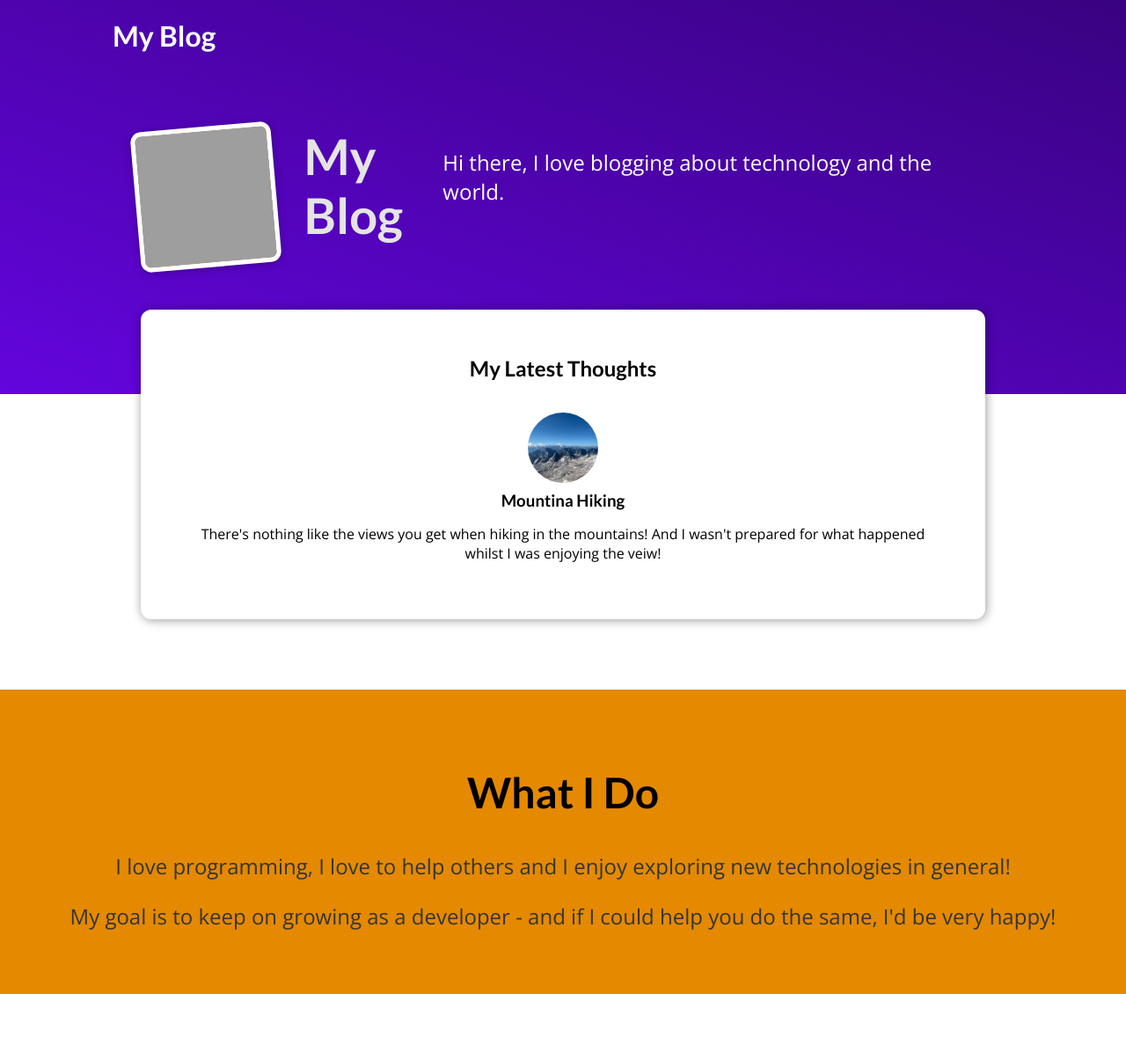
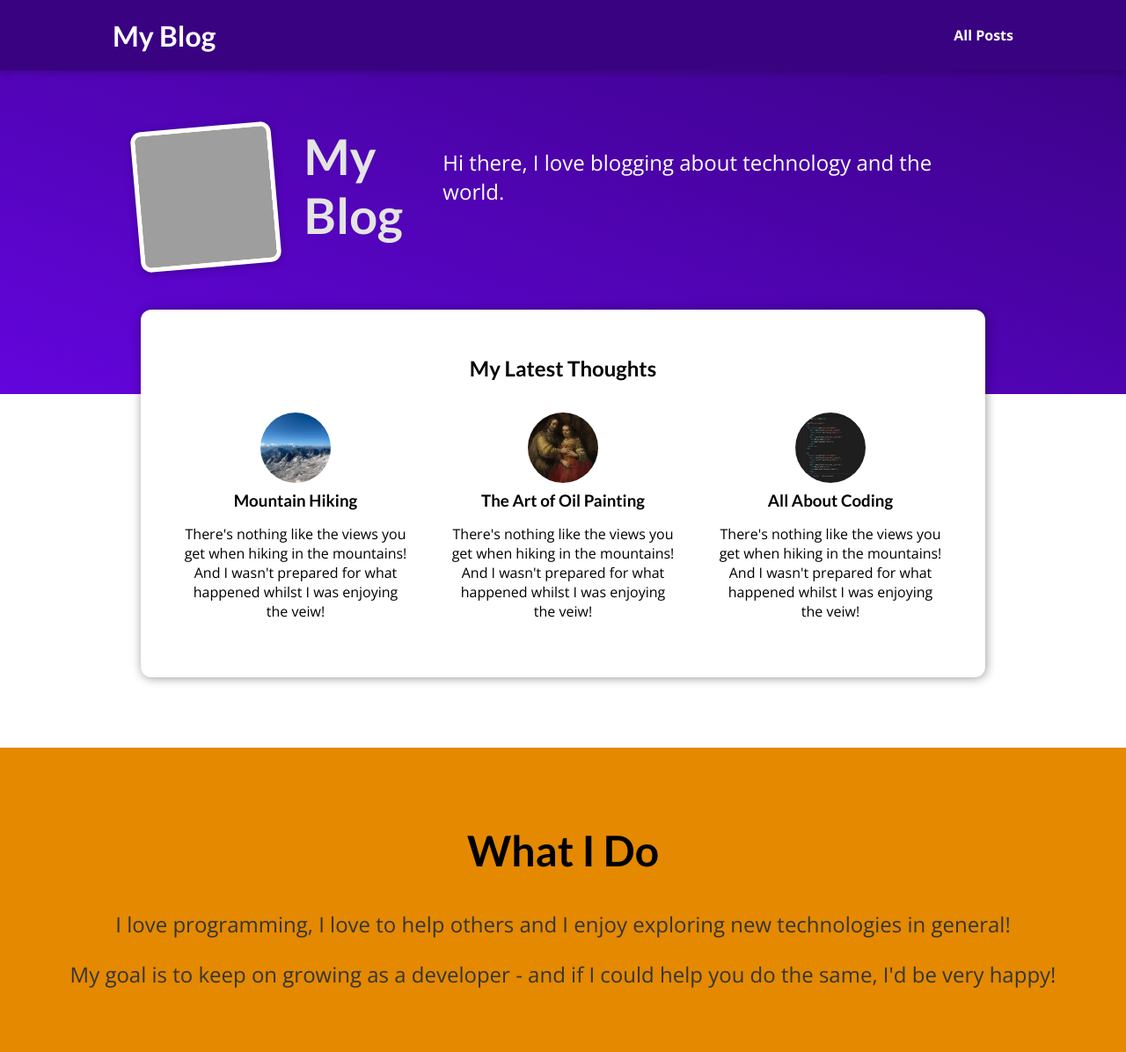
Before and after one commit to nizar-dev01/django-fundamentals, a Django app: page / in a window 1280 px wide. Shown: the whole page at 88% size. Before the commit the page ends 1130 px from the top, so only its background shows below. Run offline with Django 4.2, Linux system fonts and the light colour scheme; grey boxes are pictures that could not be loaded.

Commit message:
Modified pages related to blog posts

```diff
--- /dev/null
+++ b/blog/static/blog/post.css
@@ -0,0 +1,44 @@
+
+  .post {
+    display: flex;
+    flex-direction: column;
+    align-items: center;
+    text-align: center;
+  }
+
+  .post a {
+    text-decoration: none;
+    color: black;
+    transition: all 0.2s ease;
+    padding: 1rem;
+  }
+
+  .post a:hover,
+  .post a:active {
+    transform: scale(1.1);
+    background-color: #390281;
+    color: white;
+  }
+
+  .post img {
+    width: 5rem;
+    height: 5rem;
+    object-fit: cover;
+    border-radius: 50%;
+  }
+
+  .post h3 {
+    margin: 0.25rem 0;
+  }
+
+  .post time {
+    color: #666666;
+    margin: 0.25rem;
+    font-style: italic;
+    font-size: 0.85rem;
+  }
+
+  .post:hover time,
+  .post:active time {
+    color: white;
+  }
--- a/blog/static/blog/style.css
+++ b/blog/static/blog/style.css
@@ -73,49 +73,3 @@
     font-size: 1.5rem;
     color: #353535;
   }
-
-
-
-  .post {
-    display: flex;
-    flex-direction: column;
-    align-items: center;
-    text-align: center;
-  }
-
-  .post a {
-    text-decoration: none;
-    color: black;
-    transition: all 0.2s ease;
-    padding: 1rem;
-  }
-
-  .post a:hover,
-  .post a:active {
-    transform: scale(1.1);
-    background-color: #390281;
-    color: white;
-  }
-
-  .post img {
-    width: 5rem;
-    height: 5rem;
-    object-fit: cover;
-    border-radius: 50%;
-  }
-
-  .post h3 {
-    margin: 0.25rem 0;
-  }
-
-  .post time {
-    color: #666666;
-    margin: 0.25rem;
-    font-style: italic;
-    font-size: 0.85rem;
-  }
-
-  .post:hover time,
-  .post:active time {
-    color: white;
-  }
--- /dev/null
+++ b/blog/templates/blog/includes/post.html
@@ -0,0 +1,15 @@
+{% load static %}
+
+<li>
+    <article class="post">
+        <a href="{% url "post-detail-page" post.slug %}">
+            <img src="{% static "blog/images/"|add:post.image %}" alt="Mountain Hiking">
+            <div class="post__content">
+                <h3>{{ post.title }}</h3>
+                <p>
+                    {{ post.excerpt }}
+                </p>
+            </div>
+        </a>
+    </article>
+</li>
--- a/blog/templates/blog/index.html
+++ b/blog/templates/blog/index.html
@@ -6,18 +6,11 @@
 {% endblock page_title %}
 
 {% block style %}
+    <link rel="stylesheet" href="{% static "blog/post.css" %}">
     <link rel="stylesheet" href="{% static "blog/style.css" %}">
 {% endblock style %}
 
 {% block content %}
-    <header id="main-navigation">
-        <h1>
-            <a href="">
-                My Blog
-            </a>
-        </h1>
-    </header>
-
 
     <section id="welcome">
         <header>
@@ -34,19 +27,9 @@
         <h2>My Latest Thoughts</h2>
 
         <ul>
-            <li>
-                <article class="post">
-                    <a href="">
-                        <img src="{% static "blog/images/mountains.jpg" %}" alt="Mountain Hiking">
-                        <div class="post__content">
-                            <h3>Mountina Hiking</h3>
-                            <p>
-                                There's nothing like the views you get when hiking in the mountains! And I wasn't prepared for what happened whilst I was enjoying the veiw!
-                            </p>
-                        </div>
-                    </a>
-                </article>
-            </li>
+            {% for post in posts %}
+                {% include "blog/includes/post.html" %}
+            {% endfor %}
         </ul>
     </section>
 
--- a/blog/views.py
+++ b/blog/views.py
@@ -1,15 +1,86 @@
 from django.shortcuts import render
-from django.http import HttpResponse
+from datetime import date
+from django.http import Http404
 # Create your views here.
+post_list = [
+    {
+        "slug": "going-to-the-woods",
+        "image": "woods.jpg",
+        "author": "Carl Simson",
+        "date": date(2020, 12, 10),
+        "title": "Into The Woods",
+        "excerpt": "There's nothing like the views you get when hiking in the mountains! And I wasn't prepared for what happened whilst I was enjoying the veiw!",
+        "contents": [
+            "Lorem ipsum dolor sit amet consectetur adipisicing elit. Nisi vero inventore tempore eaque distinctio facere nemo natus, odit, placeat voluptatibus maiores veritatis vel, ipsa velit assumenda laborum amet perferendis architecto.",
+            "Lorem ipsum dolor sit amet consectetur adipisicing elit. Nisi vero inventore tempore eaque distinctio facere nemo natus, odit, placeat voluptatibus maiores veritatis vel, ipsa velit assumenda laborum amet perferendis architecto. Lorem ipsum dolor sit amet consectetur adipisicing elit. Nisi vero inventore tempore eaque distinctio facere nemo natus, odit, placeat voluptatibus maiores veritatis vel, ipsa velit assumenda laborum amet perferendis architecto.",
+            "Lorem ipsum dolor sit amet consectetur adipisicing elit. Nisi vero inventore tempore eaque distinctio facere nemo natus, odit, placeat voluptatibus maiores veritatis vel, ipsa velit assumenda laborum amet perferendis architecto.",
+        ]
+    },
+    {
+        "slug": "all-about-coding",
+        "image": "coding.jpg",
+        "author": "Max",
+        "date": date(2022, 6, 20),
+        "title": "All About Coding",
+        "excerpt": "There's nothing like the views you get when hiking in the mountains! And I wasn't prepared for what happened whilst I was enjoying the veiw!",
+        "contents": [
+            "Lorem ipsum dolor sit amet consectetur adipisicing elit. Nisi vero inventore tempore eaque distinctio facere nemo natus, odit, placeat voluptatibus maiores veritatis vel, ipsa velit assumenda laborum amet perferendis architecto.",
+            "Lorem ipsum dolor sit amet consectetur adipisicing elit. Nisi vero inventore tempore eaque distinctio facere nemo natus, odit, placeat voluptatibus maiores veritatis vel, ipsa velit assumenda laborum amet perferendis architecto. Lorem ipsum dolor sit amet consectetur adipisicing elit. Nisi vero inventore tempore eaque distinctio facere nemo natus, odit, placeat voluptatibus maiores veritatis vel, ipsa velit assumenda laborum amet perferendis architecto.",
+            "Lorem ipsum dolor sit amet consectetur adipisicing elit. Nisi vero inventore tempore eaque distinctio facere nemo natus, odit, placeat voluptatibus maiores veritatis vel, ipsa velit assumenda laborum amet perferendis architecto.",
+        ]
+    },
+    {
+        "slug": "hike-in-the-mountains",
+        "image": "mountains.jpg",
+        "author": "John Carter",
+        "date": date(2022, 5, 20),
+        "title": "Mountain Hiking",
+        "excerpt": "There's nothing like the views you get when hiking in the mountains! And I wasn't prepared for what happened whilst I was enjoying the veiw!",
+        "contents": [
+            "Lorem ipsum dolor sit amet consectetur adipisicing elit. Nisi vero inventore tempore eaque distinctio facere nemo natus, odit, placeat voluptatibus maiores veritatis vel, ipsa velit assumenda laborum amet perferendis architecto.",
+            "Lorem ipsum dolor sit amet consectetur adipisicing elit. Nisi vero inventore tempore eaque distinctio facere nemo natus, odit, placeat voluptatibus maiores veritatis vel, ipsa velit assumenda laborum amet perferendis architecto. Lorem ipsum dolor sit amet consectetur adipisicing elit. Nisi vero inventore tempore eaque distinctio facere nemo natus, odit, placeat voluptatibus maiores veritatis vel, ipsa velit assumenda laborum amet perferendis architecto.",
+            "Lorem ipsum dolor sit amet consectetur adipisicing elit. Nisi vero inventore tempore eaque distinctio facere nemo natus, odit, placeat voluptatibus maiores veritatis vel, ipsa velit assumenda laborum amet perferendis architecto.",
+        ]
+    },
+    {
+        "slug": "art-of-painting",
+        "image": "painting.jpeg",
+        "author": "Leo Tenston",
+        "date": date(2022, 5, 20),
+        "title": "The Art of Oil Painting",
+        "excerpt": "There's nothing like the views you get when hiking in the mountains! And I wasn't prepared for what happened whilst I was enjoying the veiw!",
+        "contents": [
+            "Lorem ipsum dolor sit amet consectetur adipisicing elit. Nisi vero inventore tempore eaque distinctio facere nemo natus, odit, placeat voluptatibus maiores veritatis vel, ipsa velit assumenda laborum amet perferendis architecto.",
+            "Lorem ipsum dolor sit amet consectetur adipisicing elit. Nisi vero inventore tempore eaque distinctio facere nemo natus, odit, placeat voluptatibus maiores veritatis vel, ipsa velit assumenda laborum amet perferendis architecto. Lorem ipsum dolor sit amet consectetur adipisicing elit. Nisi vero inventore tempore eaque distinctio facere nemo natus, odit, placeat voluptatibus maiores veritatis vel, ipsa velit assumenda laborum amet perferendis architecto.",
+            "Lorem ipsum dolor sit amet consectetur adipisicing elit. Nisi vero inventore tempore eaque distinctio facere nemo natus, odit, placeat voluptatibus maiores veritatis vel, ipsa velit assumenda laborum amet perferendis architecto.",
+        ]
+    },
+]
+
+
+def get_data(post):
+    return post['date']
+
 
 def starting_page(request):
+    sorted_posts = sorted(post_list, key=get_data)
+    latest_posts = sorted_posts[-3:]
     return render(request, "blog/index.html", {
-        "title": "First Blog",
-        "content": "Blog content of the first blog post."
+        "posts": latest_posts
     })
 
+
 def posts(request):
-    pass
+    return render(request, "blog/all-posts.html", {
+        "all_posts": post_list
+    })
 
-def single_post(request):
-    pass
+
+def single_post(request, slug):
+    post = [post for post in post_list if post['slug'] == slug]
+    if(len(post)>0):
+        return render(request, "blog/post-detail.html", {
+            "post": post[0]
+        })
+    else:
+        raise Http404()
--- a/my_site/settings.py
+++ b/my_site/settings.py
@@ -25,7 +25,7 @@ SECRET_KEY = 'django-insecure-(r-17tw&sm2ew8h68wf9qm42fregilhtpg*iwi3uk369!)zxv%
 # SECURITY WARNING: don't run with debug turned on in production!
 DEBUG = True
 
-ALLOWED_HOSTS = []
+ALLOWED_HOSTS = ['*']
 
 
 # Application definition
--- a/static/style.css
+++ b/static/style.css
@@ -31,6 +31,12 @@ h3 {
   left: 0;
 }
 
+
+#main-navigation {
+    background-color: #390281;
+    box-shadow: 0 2px 8px rgba(0, 0, 0, 0.25);
+  }
+
 #main-navigation a {
   text-decoration: none;
   color: white;
--- a/templates/layout.html
+++ b/templates/layout.html
@@ -13,6 +13,16 @@
     {% block head_script %}{% endblock head_script %}
 </head>
 <body>
+    <header id="main-navigation">
+        <h1>
+            <a href="{% url "starting-page" %}">
+                My Blog
+            </a>
+        </h1>
+        <nav>
+            <a href="{% url "posts-page" %}">All Posts</a>
+        </nav>
+    </header>
     {% block content %}{% endblock content %}
     {% block tail_script %}{% endblock tail_script %}
 </body>
```
Also changed, not shown: blog/static/blog/all-posts.css (added, +38 -0 lines), blog/static/blog/post-detail.css (added, +62 -0 lines), blog/templates/blog/all-posts.html (added, +19 -0 lines), blog/templates/blog/post-detail.html (added, +31 -0 lines), static/404.css (added, +14 -0 lines), templates/404.html (added, +17 -0 lines), blog/static/blog/images/painting.jpeg (added).
